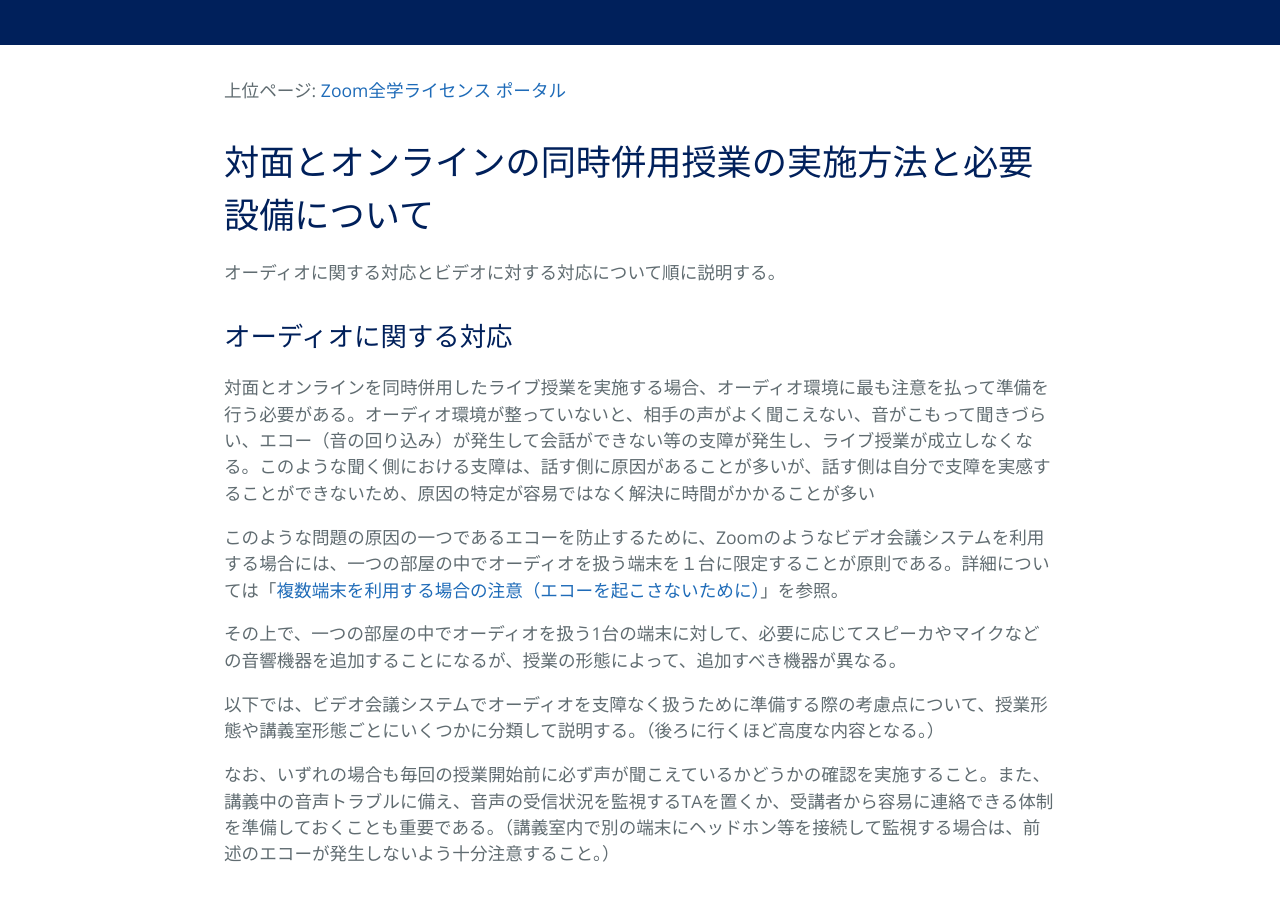
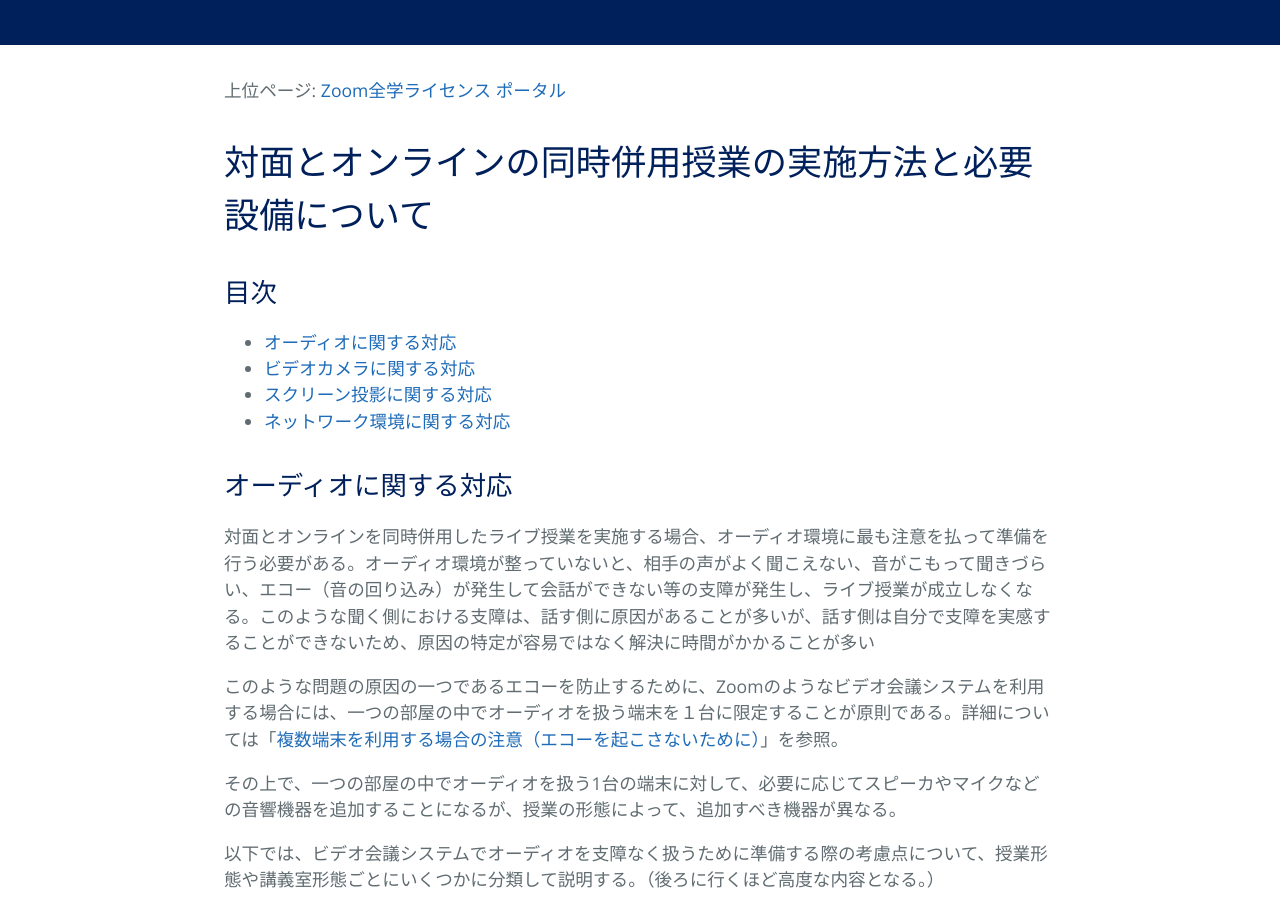
Before and after one commit to kyoto-u/online-edu, a Jekyll site: the page built from zoom-hybrid-use.md, in a window 1280 px wide and 900 px high, scrolled down 327 px. Built offline with Jekyll 4.4.1, drawn with Linux system fonts in a browser that asks for light colours.

Commit message:
Update zoom-hybrid-use.md

```diff
--- a/zoom-hybrid-use.md
+++ b/zoom-hybrid-use.md
@@ -6,7 +6,12 @@ title: 対面とオンラインの同時併用授業の実施方法と必要設
 
 # 対面とオンラインの同時併用授業の実施方法と必要設備について
 
-オーディオに関する対応とビデオに対する対応について順に説明する。
+## 目次
+
+- [オーディオに関する対応](#オーディオに関する対応)
+- [ビデオカメラに関する対応](#ビデオカメラに関する対応)
+- [スクリーン投影に関する対応](#スクリーン投影に関する対応)
+- [ネットワーク環境に関する対応](#ネットワーク環境に関する対応)
 
 ## オーディオに関する対応
 
```
